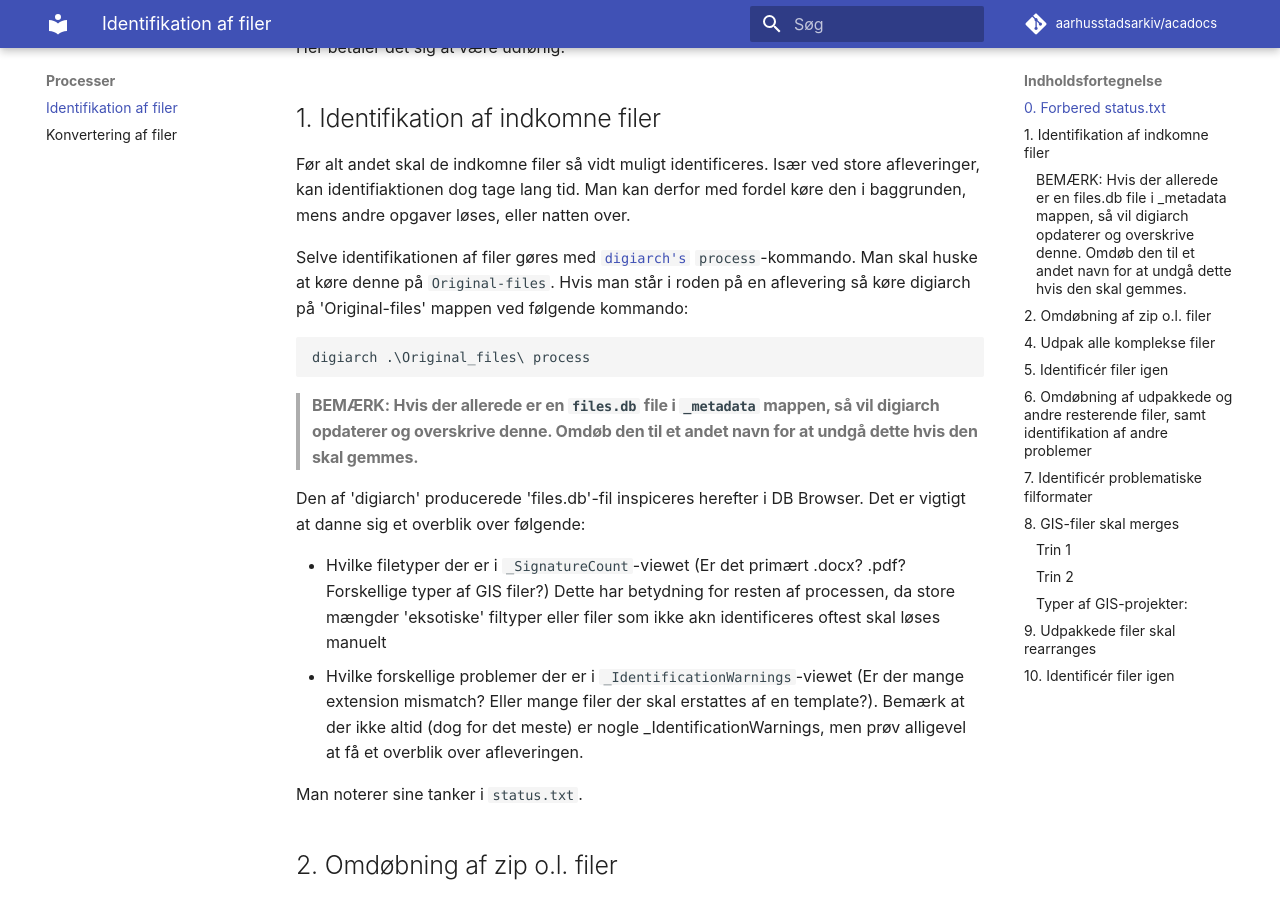
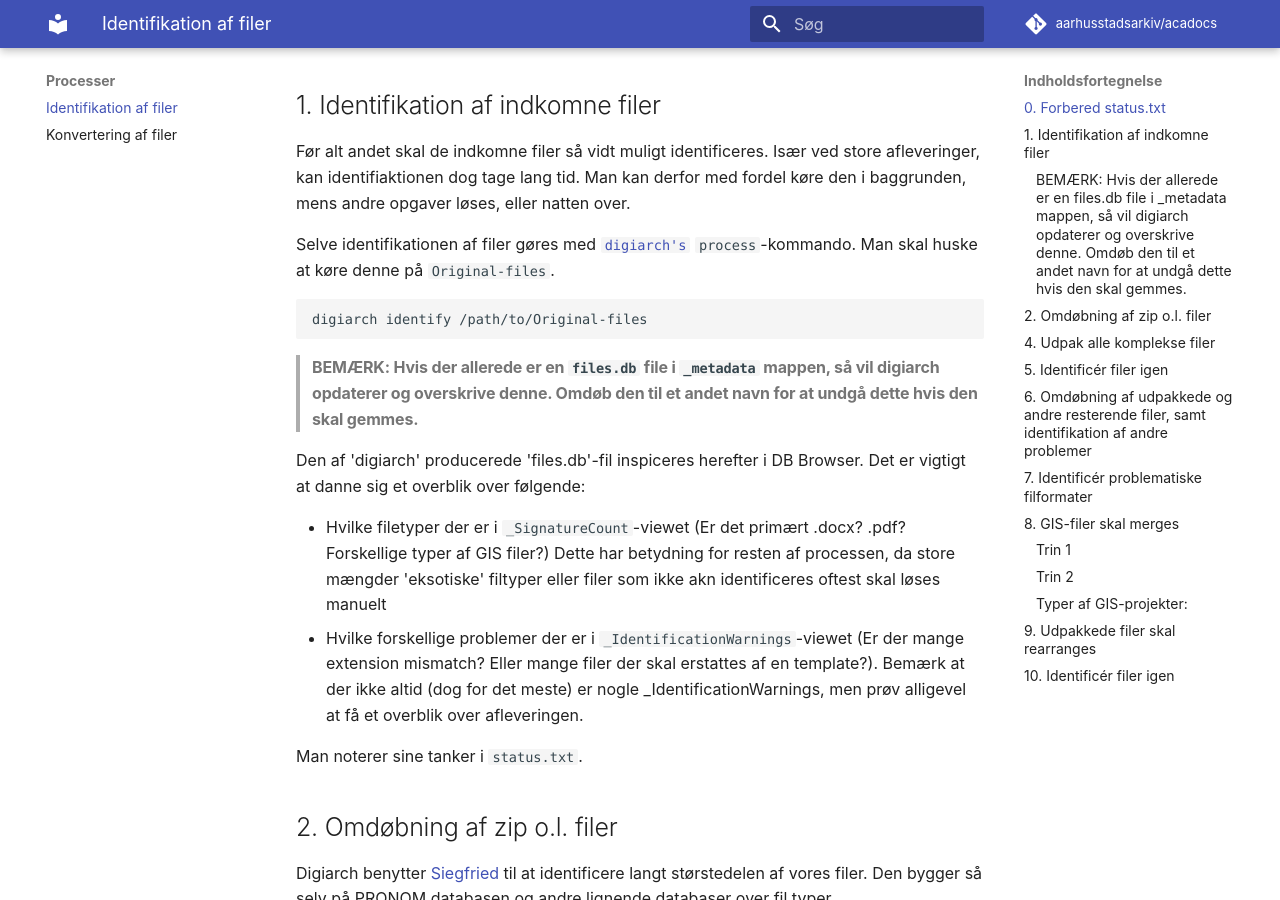
Before and after one commit to aarhusstadsarkiv/acadocs, an MkDocs documentation site: the page built from docs/processes/identify-files.md, in a window 1280 px wide and 900 px high, scrolled down 1314 px. Built offline with MkDocs 1.6.1 and Material for MkDocs 9.7.7, drawn with Linux system fonts in a browser that asks for light colours; comment, search, counter and statistics services are not loaded; some of the changed text lies outside the part shown.

Commit message:
Update digiarch call

````diff
--- a/docs/processes/identify-files.md
+++ b/docs/processes/identify-files.md
@@ -12,9 +12,9 @@ Detaljerede guides til installation og brug af de enkelte værktøjer findes [`h
 !!! attention "Bemærk"
     Før hvert værktøj køres, skal man sikre sig at man benytter den nyeste version af værktøjet. Dette kan evt. gøres med kommandoen
 
-    ```
+
     pipx upgrade-all
-    ```
+
 
 ## 0. Forbered status.txt
 Som sagt før er processen at konvetere en aflevering lang og fyldt med faldgrupper. For at gøre det muligt for en selv at spore sine tanker og handlinger over de dage, uger og (nogle gange desværre) måneder man arbejder med afleveringen, er det vigtigt at man altid noterer sine tanker i `status.txt` filen.
@@ -38,10 +38,10 @@ Her betaler det sig at være udførlig.
 Før alt andet skal de indkomne filer så vidt muligt identificeres.
 Især ved store afleveringer, kan identifiaktionen dog tage lang tid. Man kan derfor med fordel køre den i baggrunden, mens andre opgaver løses, eller natten over.
 
-Selve identifikationen af filer gøres med [`digiarch's`](../tools/digiarch.md) `process`-kommando. Man skal huske at køre denne på `Original-files`. Hvis man står i roden på en aflevering så køre digiarch på 'Original-files' mappen ved følgende kommando:
+Selve identifikationen af filer gøres med [`digiarch's`](../tools/digiarch.md) `process`-kommando. Man skal huske at køre denne på `Original-files`.
 
 ```
-digiarch .\Original_files\ process
+digiarch identify /path/to/Original-files
 ```
 
 > #### **BEMÆRK**: Hvis der allerede er en `files.db` file i `_metadata` mappen, så vil digiarch opdaterer og overskrive denne. Omdøb den til et andet navn for at undgå dette hvis den skal gemmes.
@@ -103,10 +103,10 @@ Se [unarchiver](../tools/unarchiver.md) for mere information
 
 
 ## 5. Identificér filer igen
-I `.\OriginalFiles\_metadata` omdøb `files.db` til `files_preunwrap.db`.
+Man skal identificér filer igen via digiarch
 
 ```
-digiarch .\OriginalFiles process
+digiarch identify /path/to/Original-files
 ```
 
 Noter i `status.txt` hvor mange `warnings` der findes i `files.db`
@@ -194,10 +194,10 @@ rearranger .\OriginalFiles newDocCollectionnumer dIDCounter newTableNumer
 Se [rearranger](../tools/rearranger.md) for mere information
 
 ## 10. Identificér filer igen
-I `.\ OriginalFiles\_metadata` omdøb ‘files.db` til ‘files_preGISRearrange.db`.
+Til sidst identificér man filer igen via digiarch
 
 ```
-digiarch .\OriginalFiles process
+digiarch identify /path/to/Original-files
 ```
 
 Noter i `status.txt` hvor mange `warnings` der findes i `files.db`.
````
